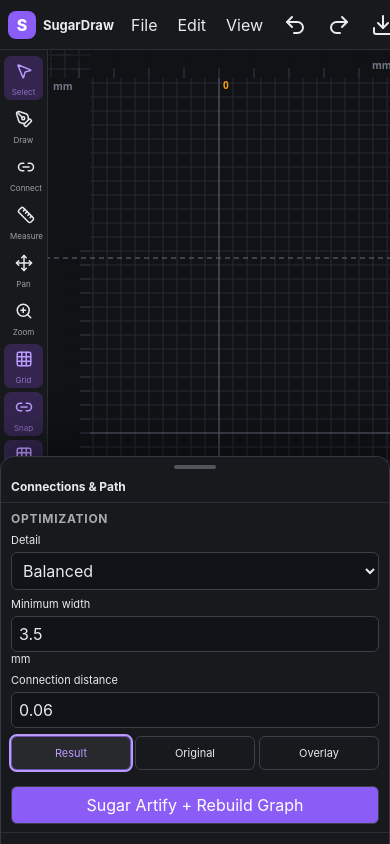
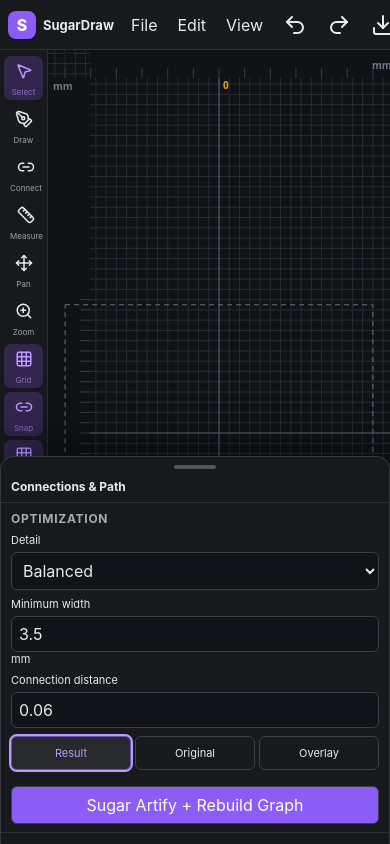
Before and after one commit to YJinhong/-, a React (Vite) app: page / in a window 390 px wide. Shown: the top 844 px of the page. Built offline with nearby package versions, Linux system fonts and the light colour scheme.

Commit message:
feat: make mobile drawing scale width-first for wider canvas

```diff
--- a/src/geometry/units.ts
+++ b/src/geometry/units.ts
@@ -1,7 +1,14 @@
-import type {Point} from '../types';
+import type{Point}from'../types';
 
 /** Project coordinates are normalized to [-0.5, 0.5] on each axis. */
 export function pxPerMm(canvasWidth:number,canvasHeight:number,widthMm:number,heightMm:number){
+ const mobile=typeof window!=='undefined'&&window.innerWidth<=850;
+ if(mobile){
+  // Mobile uses the available width as the primary drawing scale. The workspace
+  // itself is the viewport; the drawing has no page/frame boundary and can pan freely.
+  const fit=Math.max(260,canvasWidth*.90);
+  return fit/Math.max(.001,widthMm);
+ }
  const fit=Math.min(700,Math.max(420,Math.min(canvasWidth,canvasHeight)*.42));
  return fit/Math.max(.001,widthMm,heightMm);
 }
```
